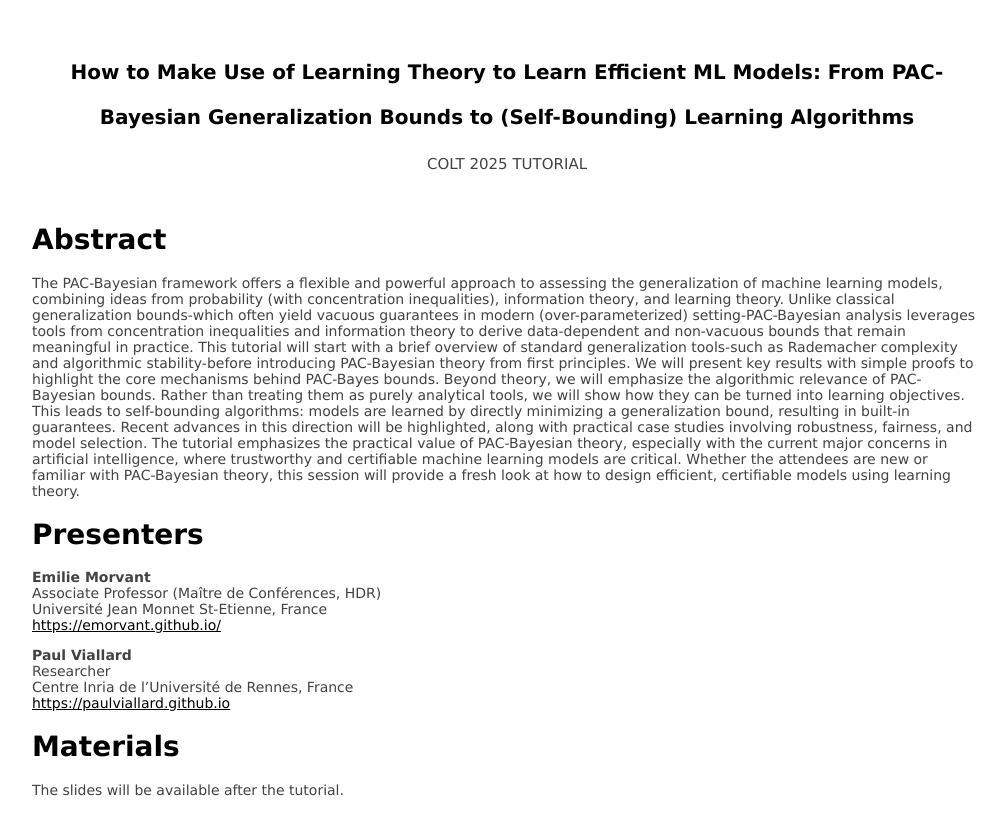
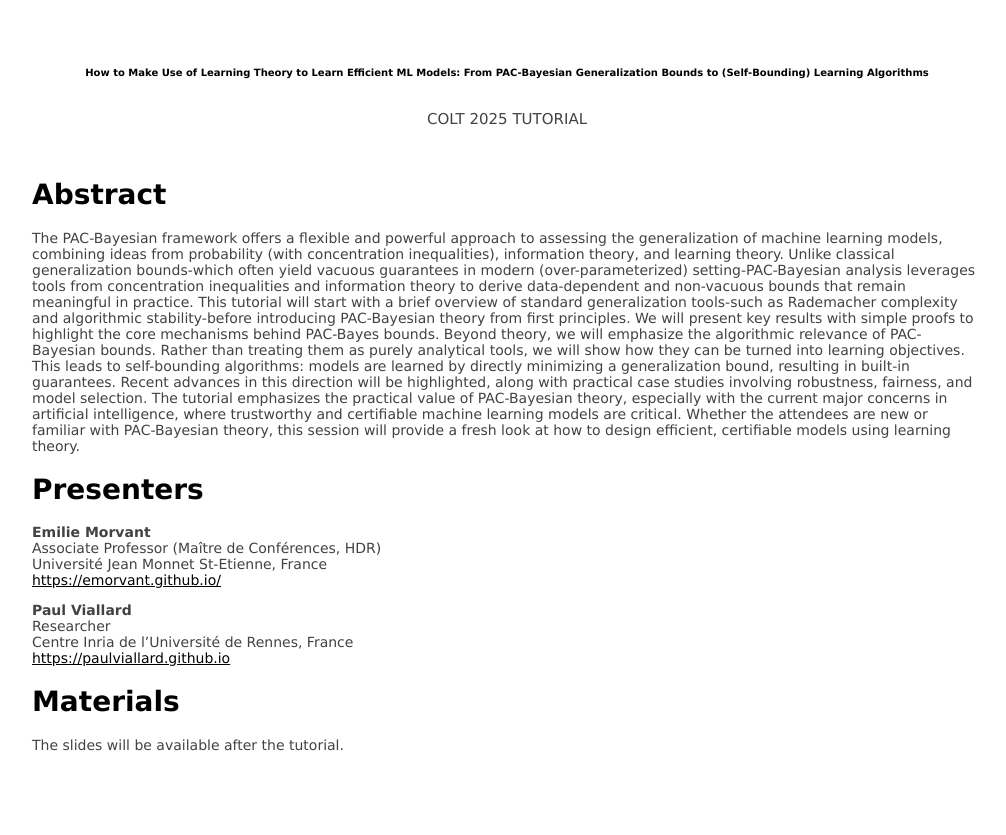
Before and after one commit to paulviallard/colt25-pac-bayes-tutorial, a Jekyll site: the page built from index.md, in a window 1280 px wide. Shown: the top 835 px of the page, without its empty margins (133-1139 px from the left). Built offline with Jekyll 4.4.1, drawn with Linux system fonts in a browser that asks for light colours; our own code applies the rules of GitHub Pages for plain Markdown files.

Commit message:
fix: try to fix this title

```diff
--- a/assets/main.css
+++ b/assets/main.css
@@ -42,7 +42,6 @@ a:hover {
 ---------------------------------------------- */
 
 .site-title {
-  font-size: 10px;
   font-weight: 700;
   line-height: 45px;
   text-decoration: none;
@@ -50,6 +49,7 @@ a:hover {
 }
 
 .site-title h1 {
+  font-size: 10px;
   margin-top: 0px;
   margin-bottom: 0px;
 }
```
